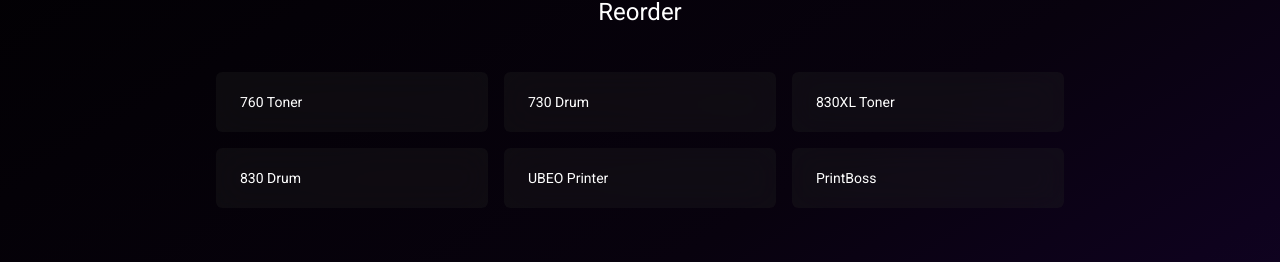
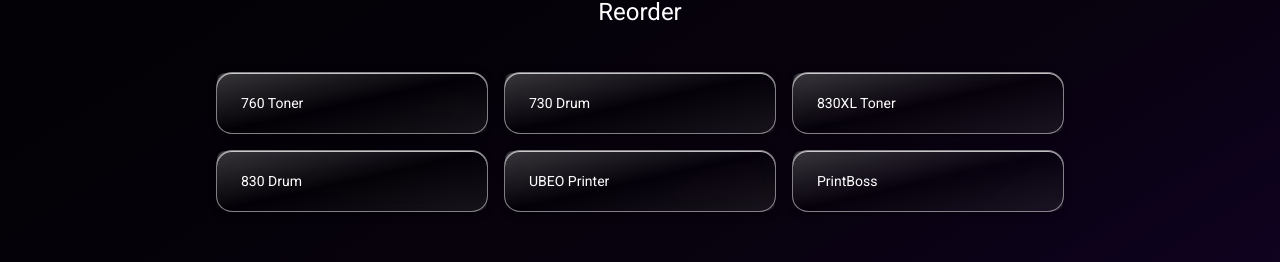
Before and after one commit to daironferrer/tonerApp, a React (Vite) app: page /toners in a window 1280 px wide. Shown: the part 1076-1338 px from the top of the page. Built offline with nearby package versions, Linux system fonts and the light colour scheme; no server answers; the database is empty.

Commit message:
edited buttons and navbar for all pages

```diff
--- a/src/navbar.jsx
+++ b/src/navbar.jsx
@@ -4,7 +4,13 @@
     return(
 <div class="relative bg-black">
         <nav class="fixed top-0 left-0 right-0 z-10 w-full flex justify-center items-center h-24 text-white font-[Roboto]">
-            <ul class="flex items-center gap-6 text-sm py-5 px-6 text-white bg-white/10 inset-0 rounded-[7px] backdrop-blur-[3px] shadow-lg">
+            <ul class="flex items-center gap-6 text-sm py-5 px-6 text-white bg-black/20
+              backdrop-blur-sm border border-white/20 rounded-xl
+              shadow-[inset_0_1px_0px_rgba(255,255,255,0.75),0_0_9px_rgba(0,0,0,0.2),0_3px_8px_rgba(0,0,0,0.15)]
+              p-6 relative before:absolute before:inset-0 before:rounded-lg before:bg-gradient-to-br
+             before:from-white/30 before:via-transparent before:to-transparent before:opacity-70 before:pointer-events-none
+              after:absolute after:inset-0 after:rounded-lg after:bg-gradient-to-tl after:from-white/15 after:via-transparent
+              after:to-transparent after:opacity-50 after:pointer-events-none">
                 <li><Link to="/" class="hover:text-purple-400 transition-colors">Home</Link></li>
                 <li><Link to="/toners" class="hover:text-purple-400 transition-colors">Toner</Link></li>
                 <li><Link to="/peripherals" class="hover:text-purple-400 transition-colors">Peripherals</Link></li>
--- a/src/toners.jsx
+++ b/src/toners.jsx
@@ -116,42 +116,78 @@
                 <a
                   href="https://www.amazon.com/dp/B0DDKKSJ1M?ref=fed_asin_title"
                   class="flex items-center gap-6 text-sm py-5 px-6
-                   text-white bg-neutral-800/30 backdrop-blur-lg rounded-md"
+                   bg-black/20
+                    backdrop-blur-sm border border-white/50 rounded-2xl
+                    shadow-[inset_0_1px_0px_rgba(255,255,255,0.75),0_0_9px_rgba(0,0,0,0.2),0_3px_8px_rgba(0,0,0,0.15)]
+                    p-6 text-white relative before:absolute before:inset-0 before:rounded-lg before:bg-gradient-to-br
+                  before:from-white/30 before:via-transparent before:to-transparent before:opacity-70 before:pointer-events-none
+                    after:absolute after:inset-0 after:rounded-lg after:bg-gradient-to-tl after:from-white/15 after:via-transparent
+                    after:to-transparent after:opacity-50 after:pointer-events-none  hover:bg-blue-900"
                 >
                   760 Toner
                 </a>
                 <a
                   href="https://www.amazon.com/dp/B09W9K6BPM?ref=fed_asin_title"
                   class="flex items-center gap-6 text-sm py-5 px-6
-                   text-white bg-neutral-800/30 backdrop-blur-lg rounded-md"
+                   bg-black/20
+                    backdrop-blur-sm border border-white/50 rounded-2xl
+                    shadow-[inset_0_1px_0px_rgba(255,255,255,0.75),0_0_9px_rgba(0,0,0,0.2),0_3px_8px_rgba(0,0,0,0.15)]
+                    p-6 text-white relative before:absolute before:inset-0 before:rounded-lg before:bg-gradient-to-br
+                  before:from-white/30 before:via-transparent before:to-transparent before:opacity-70 before:pointer-events-none
+                    after:absolute after:inset-0 after:rounded-lg after:bg-gradient-to-tl after:from-white/15 after:via-transparent
+                    after:to-transparent after:opacity-50 after:pointer-events-none  hover:bg-blue-900"
                 >
                   730 Drum
                 </a>
                 <a
                   href="https://www.amazon.com/dp/B0D8Q5HQBX?ref=fed_asin_title"
                   class="flex items-center gap-6 text-sm py-5 px-6
-                   text-white bg-neutral-800/30 backdrop-blur-lg rounded-md"
+                   bg-black/20
+                    backdrop-blur-sm border border-white/50 rounded-2xl
+                    shadow-[inset_0_1px_0px_rgba(255,255,255,0.75),0_0_9px_rgba(0,0,0,0.2),0_3px_8px_rgba(0,0,0,0.15)]
+                    p-6 text-white relative before:absolute before:inset-0 before:rounded-lg before:bg-gradient-to-br
+                  before:from-white/30 before:via-transparent before:to-transparent before:opacity-70 before:pointer-events-none
+                    after:absolute after:inset-0 after:rounded-lg after:bg-gradient-to-tl after:from-white/15 after:via-transparent
+                    after:to-transparent after:opacity-50 after:pointer-events-none  hover:bg-blue-900"
                 >
                   830XL Toner
                 </a>
                 <a
                   href="https://www.amazon.com/dp/B0D8Q61J3Y?ref=fed_asin_title&th=1"
                   class="flex items-center gap-6 text-sm py-5 px-6
-                   text-white bg-neutral-800/30 backdrop-blur-lg rounded-md"
+                   bg-black/20
+                    backdrop-blur-sm border border-white/50 rounded-2xl
+                    shadow-[inset_0_1px_0px_rgba(255,255,255,0.75),0_0_9px_rgba(0,0,0,0.2),0_3px_8px_rgba(0,0,0,0.15)]
+                    p-6 text-white relative before:absolute before:inset-0 before:rounded-lg before:bg-gradient-to-br
+                  before:from-white/30 before:via-transparent before:to-transparent before:opacity-70 before:pointer-events-none
+                    after:absolute after:inset-0 after:rounded-lg after:bg-gradient-to-tl after:from-white/15 after:via-transparent
+                    after:to-transparent after:opacity-50 after:pointer-events-none  hover:bg-blue-900"
                 >
                   830 Drum
                 </a>
                 <a
                   href="https://ueweb1.ubeo.com/einfo/Gateway/Login?ReturnUrl=%2feinfo%2f"
                   class="flex items-center gap-6 text-sm py-5 px-6
-                   text-white bg-neutral-800/30 backdrop-blur-lg rounded-md"
+                   bg-black/20
+                    backdrop-blur-sm border border-white/50 rounded-2xl
+                    shadow-[inset_0_1px_0px_rgba(255,255,255,0.75),0_0_9px_rgba(0,0,0,0.2),0_3px_8px_rgba(0,0,0,0.15)]
+                    p-6 text-white relative before:absolute before:inset-0 before:rounded-lg before:bg-gradient-to-br
+                  before:from-white/30 before:via-transparent before:to-transparent before:opacity-70 before:pointer-events-none
+                    after:absolute after:inset-0 after:rounded-lg after:bg-gradient-to-tl after:from-white/15 after:via-transparent
+                    after:to-transparent after:opacity-50 after:pointer-events-none  hover:bg-blue-900"
                 >
                   UBEO Printer
                 </a>
                 <a
                   href="https://www.amazon.com/dp/B00HV43884?ref=fed_asin_title&th=1"
                   class="flex items-center gap-6 text-sm py-5 px-6
-                   text-white bg-neutral-800/30 backdrop-blur-lg rounded-md"
+                   bg-black/20
+                    backdrop-blur-sm border border-white/50 rounded-2xl
+                    shadow-[inset_0_1px_0px_rgba(255,255,255,0.75),0_0_9px_rgba(0,0,0,0.2),0_3px_8px_rgba(0,0,0,0.15)]
+                    p-6 text-white relative before:absolute before:inset-0 before:rounded-lg before:bg-gradient-to-br
+                  before:from-white/30 before:via-transparent before:to-transparent before:opacity-70 before:pointer-events-none
+                    after:absolute after:inset-0 after:rounded-lg after:bg-gradient-to-tl after:from-white/15 after:via-transparent
+                    after:to-transparent after:opacity-50 after:pointer-events-none  hover:bg-blue-900"
                 >
                   PrintBoss
                 </a>
@@ -165,21 +201,39 @@
               {toners.map((toner) => (
                 <div
                   key={toner.id}
-                  class="rounded-lg p-6 bg-neutral-800/30 backdrop-blur-lg"
+                  class=" bg-black/20
+              backdrop-blur-sm border border-white/50 rounded-2xl
+              shadow-[inset_0_1px_0px_rgba(255,255,255,0.75),0_0_9px_rgba(0,0,0,0.2),0_3px_8px_rgba(0,0,0,0.15)]
+              p-6 text-white relative before:absolute before:inset-0 before:rounded-lg before:bg-gradient-to-br
+             before:from-white/30 before:via-transparent before:to-transparent before:opacity-70 before:pointer-events-none
+              after:absolute after:inset-0 after:rounded-lg after:bg-gradient-to-tl after:from-white/15 after:via-transparent
+              after:to-transparent after:opacity-50 after:pointer-events-none"
                 >
                   <div class="text-sm font-bold mb-1">{toner.name}</div>
                   <div class="text-xs text-gray-400 mb-3">Qty: {toner.quantity}</div>
                   <div class="flex gap-2">
                     <button
-                      class="flex-1 bg-neutral-800/30 backdrop-blur-lg
-                       text-white hover:bg-blue-900 rounded-md py-4 text-sm shadow-lg transition-colors"
+                      class="flex-1  bg-black/20
+                            backdrop-blur-sm border border-white/50 rounded-2xl
+                            shadow-[inset_0_1px_0px_rgba(255,255,255,0.75),0_0_9px_rgba(0,0,0,0.2),0_3px_8px_rgba(0,0,0,0.15)]
+                            p-6 text-white relative before:absolute before:inset-0 before:rounded-lg before:bg-gradient-to-br
+                          before:from-white/30 before:via-transparent before:to-transparent before:opacity-70 before:pointer-events-none
+                            after:absolute after:inset-0 after:rounded-lg after:bg-gradient-to-tl after:from-white/15 after:via-transparent
+                            after:to-transparent after:opacity-50 after:pointer-events-none
+                          hover:bg-blue-900 py-4 text-sm transition-colors"
                       onClick={() => handleAdjust(toner, 1)}
                     >
                       +1
                     </button>
                     <button
-                      class="flex-1 bg-neutral-800/30 backdrop-blur-lg
-                       text-white hover:bg-blue-900 rounded-md py-2 text-sm shadow-lg transition-colors"
+                      class="flex-1  bg-black/20
+                            backdrop-blur-sm border border-white/50 rounded-2xl
+                            shadow-[inset_0_1px_0px_rgba(255,255,255,0.75),0_0_9px_rgba(0,0,0,0.2),0_3px_8px_rgba(0,0,0,0.15)]
+                            p-6 text-white relative before:absolute before:inset-0 before:rounded-lg before:bg-gradient-to-br
+                          before:from-white/30 before:via-transparent before:to-transparent before:opacity-70 before:pointer-events-none
+                            after:absolute after:inset-0 after:rounded-lg after:bg-gradient-to-tl after:from-white/15 after:via-transparent
+                            after:to-transparent after:opacity-50 after:pointer-events-none
+                         hover:bg-blue-900 py-2 text-sm transition-colors"
                       onClick={() => handleAdjust(toner, -1)}
                     >
                       -1
```
Also changed, not shown: src/peripherals.jsx (+21 -3 lines).
